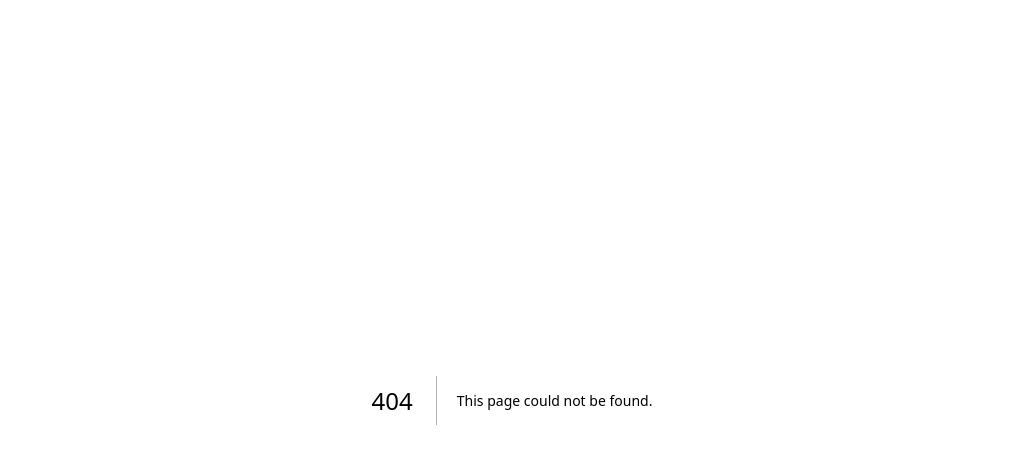
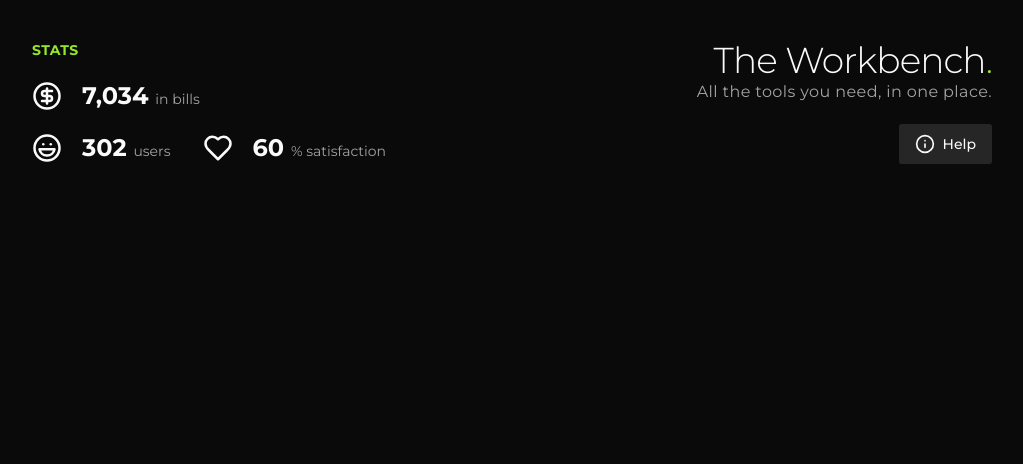
Before and after one commit to ParamBirje/noburncloud, a Next.js app in the folder apps/web/: page /workbench in a window 1280 px wide. Before the commit this address had no page. Shown: the top 464 px of the page, without its empty margins (128-1151 px from the left). Built offline with nearby package versions, Linux system fonts and the light colour scheme.

Commit message:
Added heading and score tracker to workbench

```diff
--- /dev/null
+++ b/apps/web/src/app/workbench/page.tsx
@@ -0,0 +1,65 @@
+import { Button } from "@/components/ui/button";
+import { CircleDollarSign, Heart, Info, Laugh } from "lucide-react";
+import React from "react";
+
+export default function Page() {
+  return (
+    <main className="my-10 w-3/4 mx-auto">
+      <div className="flex justify-between items-center">
+        <div className="flex flex-col gap-5">
+          <h3 className="font-bold uppercase tracking-wide text-accent text-sm">
+            Stats
+          </h3>
+
+          <div className="flex items-center gap-5">
+            <CircleDollarSign size={30} />
+            <p className="text-2xl font-bold">
+              7,034{" "}
+              <span className="font-normal text-sm text-muted-foreground">
+                in bills
+              </span>
+            </p>
+          </div>
+
+          <div className="flex gap-8 items-center">
+            <div className="flex items-center gap-5">
+              <Laugh size={30} />
+              <p className="text-2xl font-bold">
+                302{" "}
+                <span className="font-normal text-sm text-muted-foreground">
+                  users
+                </span>
+              </p>
+            </div>
+            <div className="flex items-center gap-5">
+              <Heart size={30} />
+              <p className="text-2xl font-bold">
+                60{" "}
+                <span className="font-normal text-sm text-muted-foreground">
+                  % satisfaction
+                </span>
+              </p>
+            </div>
+          </div>
+        </div>
+
+        <div className="flex flex-col items-end gap-5">
+          <div className="text-right">
+            <h1 className="scroll-m-20 text-3xl font-light tracking-tight lg:text-4xl">
+              The Workbench<span className="text-accent">.</span>
+            </h1>
+
+            <p className="text-muted-foreground tracking-wide">
+              All the tools you need, in one place.
+            </p>
+          </div>
+
+          <Button className="flex items-center gap-2" variant="secondary">
+            <Info size={20} />
+            <p>Help</p>
+          </Button>
+        </div>
+      </div>
+    </main>
+  );
+}
```
